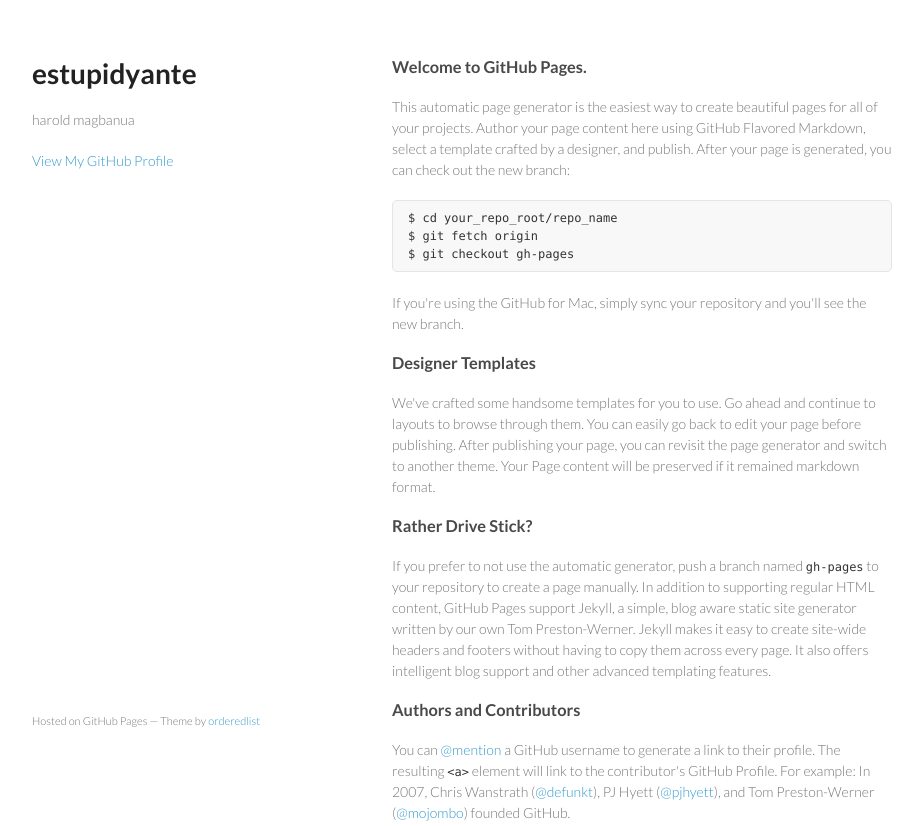
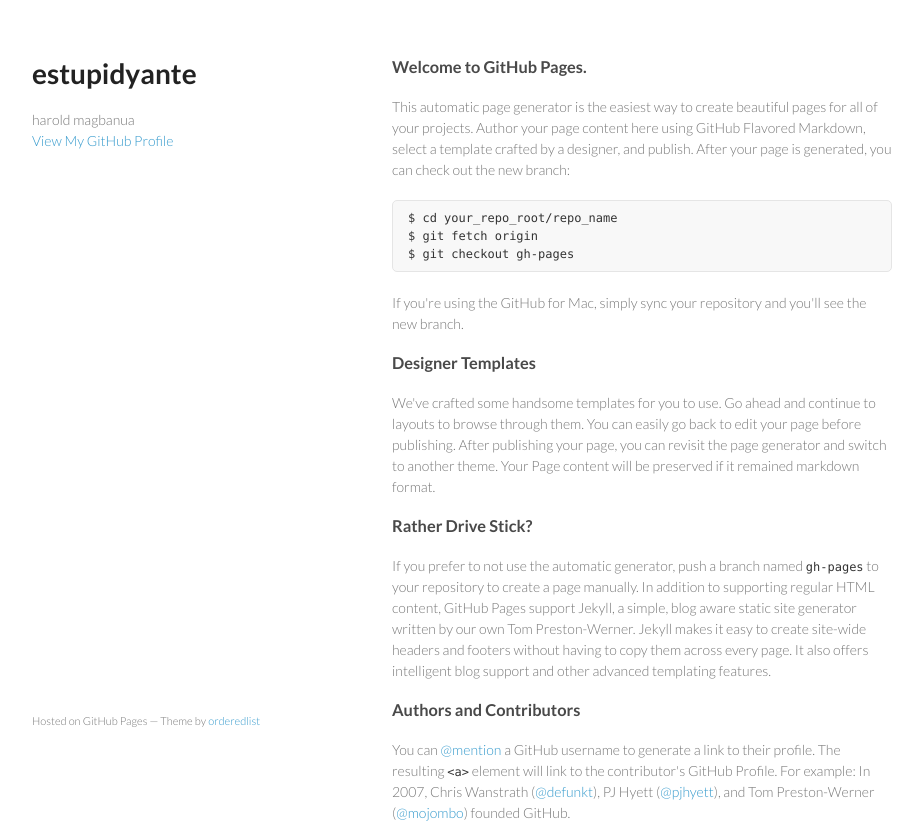
Before and after one commit to estupidyante/estupidyante.github.io, a plain HTML site: page index.html in a window 1280 px wide. Shown: the top 826 px of the page, without its empty margins (178-1101 px from the left). Drawn offline with Linux system fonts and the light colour scheme.

Commit message:
Update styles.css

```diff
--- a/stylesheets/styles.css
+++ b/stylesheets/styles.css
@@ -99,6 +99,11 @@ header {
   width:270px;
   float:left;
   position:fixed;
+}
+
+header p {
+  margin: 0px;
+  padding: 0px;
 }
 
 header ul {
```
